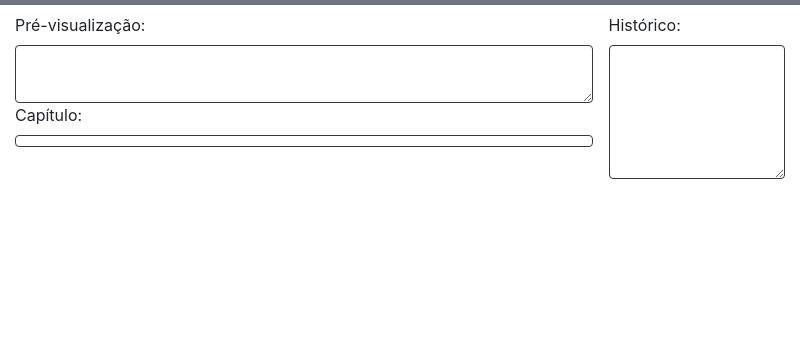
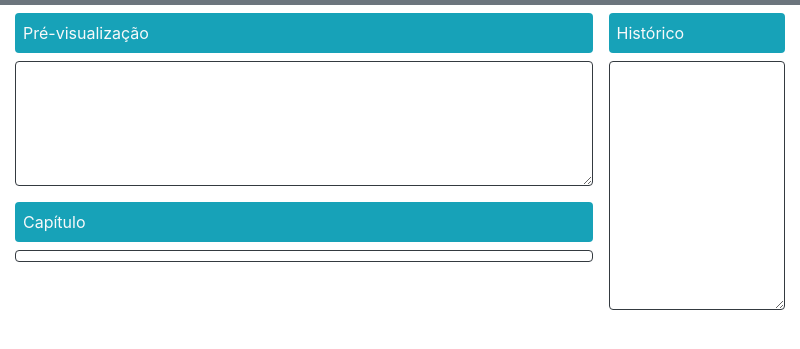
Before and after one commit to devs-7/bible-projector-multi-language, an Electron app: page bible-projector/windows/index.html in a window 800 px wide. Shown: the part 47-396 px from the top of the page. Drawn offline with Linux system fonts and the light colour scheme; no server answers.

Commit message:
design melhorado

```diff
--- a/bible-projector/css/index.css
+++ b/bible-projector/css/index.css
@@ -10,13 +10,17 @@
 }
 
 main {
-    height: calc(100vh - 43px);
+    height: calc(100vh - 52px);
+}
+
+#textoSelecionado {
+    height: 125px;
 }
 
 #capitulo {
     overflow: scroll;
     background-color: white;
-    max-height: 100px;
+    max-height: calc((100vh - 43px) / 2);
     border: solid #999 1px;
     padding: 5px;
 }
--- a/bible-projector/windows/index.html
+++ b/bible-projector/windows/index.html
@@ -28,21 +28,22 @@
         <label id="ultimaPesquisa" class="flex-grow-1 text-right mx-2">Livro n:n</label>
     </header>
     <main class="container-fluid p-0 py-2 m-0">
+
         <div class="row w-100 m-0 p-0">
             <div class="container-fluid col-9">
                 <div class="row preview">
-                    <label>Pré-visualização:</label>
-                    <textarea id="textoSelecionado" class="rounded w-100 h-100 border-dark p-1"></textarea>
+                    <label class="text-light bg-info w-100 rounded p-2">Pré-visualização</label>
+                    <textarea id="textoSelecionado" class="rounded w-100 border-dark p-1"></textarea>
                 </div>
-                <div class="row capitulo">
-                    <label>Capítulo:</label>
+                <div class="row capitulo mt-3">
+                    <label class="text-light bg-info w-100 rounded p-2">Capítulo</label>
                     <div id="capitulo" class="rounded w-100 h-100 border-dark"></div>
                 </div>
             </div>
 
 
             <div class="col-3 w-100 m-0 p-0 pl-3">
-                <label>Histórico:</label>
+                <label class="text-light bg-info w-100 rounded p-2">Histórico</label>
                 <textarea id="historico" class="rounded w-100 h-100 border-dark p-1"></textarea>
             </div>
             <div class="pesquisa">
```
